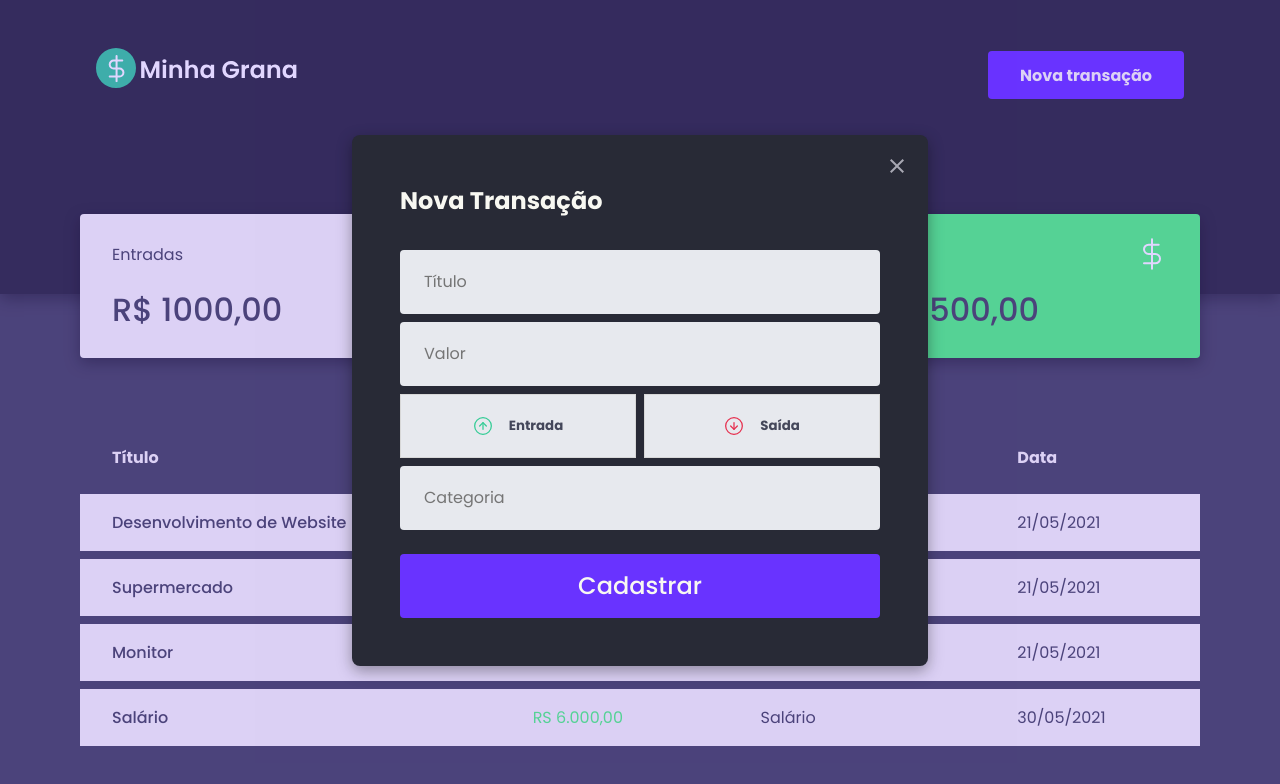
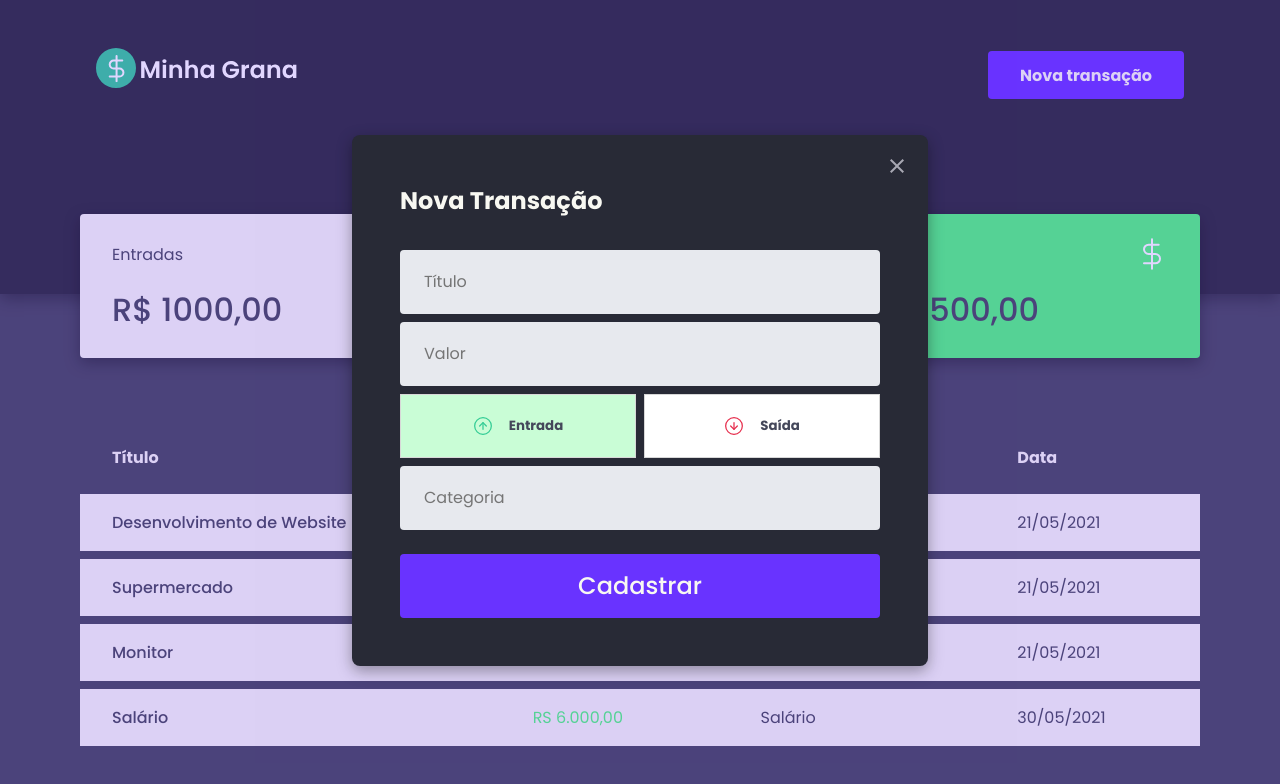
Before and after one commit to maykonsousapb/minhagrana, a React (Create React App) app: page / in a window 1280 px wide. Both pictures are taken after a click on the button "Nova transação". Shown: the top 784 px of the page. Built offline with nearby package versions, Linux system fonts and the light colour scheme; no server answers; what miragejs would draw is missing.

Commit message:
configurando cores dos type buttons

```diff
--- a/src/components/NewTransactionModal/index.tsx
+++ b/src/components/NewTransactionModal/index.tsx
@@ -4,6 +4,7 @@ import {
   Container,
   OpenModalButton,
   TransactionTypesContainer,
+  TypeRadioButton,
 } from './styles';
 import CloseImg from '../../assets/close.svg';
 import IncomeImg from '../../assets/income.svg';
@@ -11,6 +12,7 @@ import OutcomeImg from '../../assets/outcome.svg';
 
 export const NewTransactionModal = () => {
   const [open, setopen] = useState(false);
+  const [type, setType] = useState('deposit');
   return (
     <>
       <OpenModalButton onClick={() => setopen(true)}>
@@ -34,15 +36,25 @@ export const NewTransactionModal = () => {
           <input type="text" placeholder="Título" />
           <input type="text" placeholder="Valor" />
           <TransactionTypesContainer>
-            <button type="button">
+            <TypeRadioButton
+              type="button"
+              onClick={() => setType('deposit')}
+              isActive={type === 'deposit'}
+              activeColor="green"
+            >
               <img src={IncomeImg} alt="Entrada" />
               <span>Entrada</span>
-            </button>
+            </TypeRadioButton>
 
-            <button type="button">
+            <TypeRadioButton
+              type="button"
+              onClick={() => setType('withdraw')}
+              isActive={type === 'withdraw'}
+              activeColor="red"
+            >
               <img src={OutcomeImg} alt="Saída" />
               <span>Saída</span>
-            </button>
+            </TypeRadioButton>
           </TransactionTypesContainer>
           <input type="text" placeholder="Categoria" />
           <button type="submit">Cadastrar</button>
--- a/src/components/NewTransactionModal/styles.ts
+++ b/src/components/NewTransactionModal/styles.ts
@@ -59,12 +59,26 @@ export const TransactionTypesContainer = styled.div`
   gap: 0.5rem;
   padding: 0.5rem 0;
   button {
+  }
+`;
+
+interface TypeRadioButtonProps {
+  isActive: boolean;
+  activeColor: 'red' | 'green';
+}
+
+const colors = {
+  green: '#c9fdd6',
+  red: '#ffc7c7',
+};
+
+export const TypeRadioButton = styled.button<TypeRadioButtonProps>`
   height: 4rem;
   display: flex;
   align-items: center;
   justify-content: center;
   border: solid 1px var(--input-border-color);
-    background: var(--input-background);
+  background: ${props => (props.isActive ? colors[props.activeColor] : '#fff')};
   transition: filter 0.2s;
   &:hover {
     filter: brightness(0.9);
@@ -78,5 +92,4 @@ export const TransactionTypesContainer = styled.div`
     font-weight: 600;
     color: var(--font-dark);
   }
-  }
 `;
```
Lines whose indentation alone changed are shown as unchanged.
